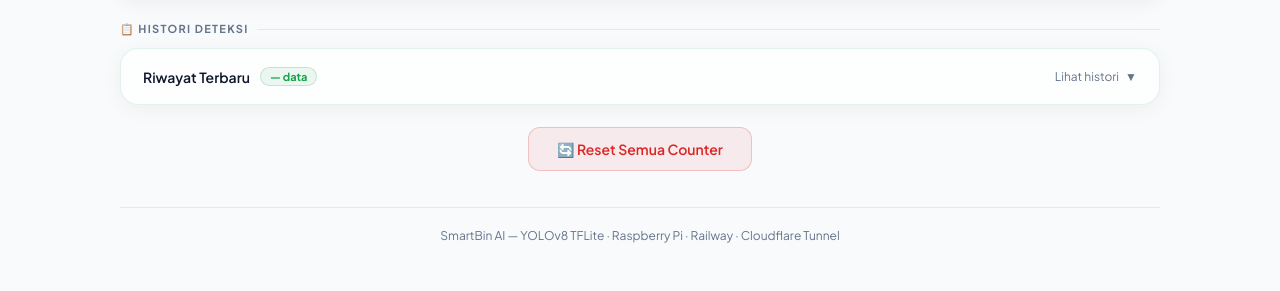
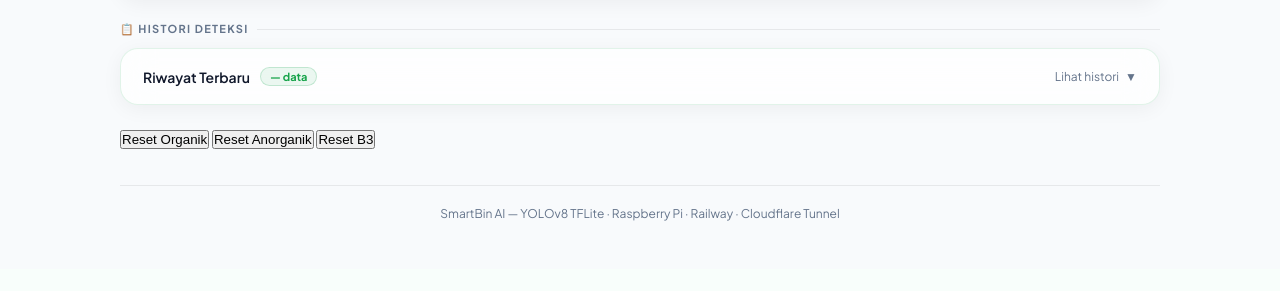
Before and after one commit to emillygl14/smartbin-server, a Flask app: page /dashboard in a window 1280 px wide. Shown: the part 1422-1713 px from the top of the page. After the commit the page ends 1643 px from the top, so only its background shows below. Run offline with Flask 3, Linux system fonts and the light colour scheme; data comes from the database, SQL or seed files in the repository; data that the repository does not hold is empty.

Commit message:
reset 3 tombol

```diff
--- a/web/templates/index.html
+++ b/web/templates/index.html
@@ -590,16 +590,12 @@
         </div>
       </div>
 
-      <div style="text-align: center; margin-bottom: 20px">
-        <form method="POST" action="/reset">
-          <button
-            type="submit"
-            class="btn-reset"
-            onclick="return confirm('Reset semua counter ke 0?');"
-          >
-            🔄 Reset Semua Counter
-          </button>
-        </form>
+      <div class="reset-buttons">
+        <button onclick="resetKategori('organik')">Reset Organik</button>
+
+        <button onclick="resetKategori('anorganik')">Reset Anorganik</button>
+
+        <button onclick="resetKategori('b3')">Reset B3</button>
       </div>
 
       <footer>
@@ -766,5 +762,27 @@
       setInterval(refreshHistoriIfOpen, 15000);
     </script>
     <script src="/static/js/stream.js"></script>
+    <script>
+      async function resetKategori(kategori) {
+        if (!confirm(`Reset ${kategori}?`)) return;
+
+        try {
+          const response = await fetch(`/api/reset/${kategori}`, {
+            method: "POST",
+          });
+
+          const result = await response.json();
+
+          if (result.success) {
+            alert(`${kategori} berhasil direset`);
+            location.reload();
+          } else {
+            alert("Gagal reset");
+          }
+        } catch (err) {
+          alert("Server error");
+        }
+      }
+    </script>
   </body>
 </html>
```
